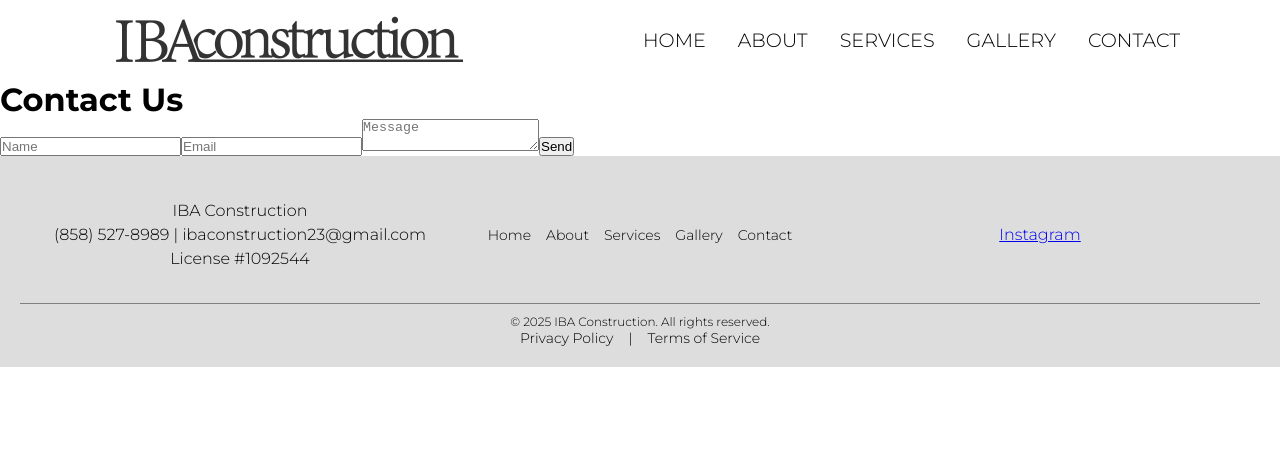
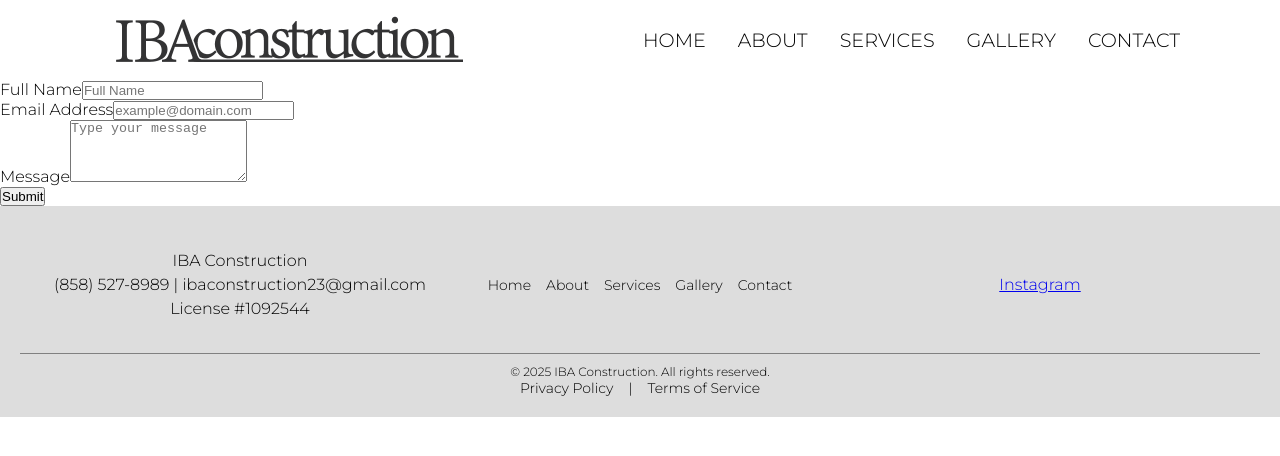
Before and after one commit to sebas-ib/iba-construction-website, a Next.js app: page /contact in a window 1280 px wide. Shown: the top 456 px of the page. Built offline with nearby package versions, Linux system fonts and the light colour scheme.

Commit message:
Set up email API route and updated contact page

```diff
--- a/package.json
+++ b/package.json
@@ -9,9 +9,12 @@
     "lint": "next lint"
   },
   "dependencies": {
+    "@types/nodemailer": "^6.4.17",
     "next": "^15.2.4",
+    "nodemailer": "^6.10.0",
     "react": "^19.0.0",
     "react-dom": "^19.0.0",
+    "react-hook-form": "^7.54.2",
     "react-photo-view": "^1.2.7"
   },
   "devDependencies": {
--- a/src/app/about/page.tsx
+++ b/src/app/about/page.tsx
@@ -6,7 +6,7 @@
     <div className="about">
       {/* Hero Section — as-is */}
       <div className="hero-section">
-        <img src="/about_image.webp" alt="Team working together" />
+        <img src="/assets/new_construction.jpg" alt="Team working together" />
 
         <div className="title-card">
           <h1 className="header">About Us</h1>
--- a/src/app/api/contact/route.ts
+++ /dev/null
@@ -1,7 +0,0 @@
-import { NextResponse } from "next/server";
-
-export async function POST(req: Request) {
-  const data = await req.json();
-  console.log("Received contact message:", data);
-  return NextResponse.json({ success: true });
-}
--- /dev/null
+++ b/src/app/api/email/route.ts
@@ -0,0 +1,50 @@
+import { type NextRequest, NextResponse } from "next/server";
+import nodemailer from "nodemailer";
+import Mail from "nodemailer/lib/mailer";
+
+export async function POST(request: NextRequest) {
+  const { email, name, message } = await request.json();
+
+  const transport = nodemailer.createTransport({
+    service: "gmail",
+    /*
+        setting service as 'gmail' is same as providing these setings:
+        host: "smtp.gmail.com",
+        port: 465,
+        secure: true
+        If you want to use a different email provider other than gmail, you need to provide these manually.
+        Or you can go use these well known services and their settings at
+        https://github.com/nodemailer/nodemailer/blob/master/lib/well-known/services.json
+    */
+    auth: {
+      user: process.env.MY_EMAIL,
+      pass: process.env.MY_PASSWORD,
+    },
+  });
+
+  const mailOptions: Mail.Options = {
+    from: process.env.MY_EMAIL,
+    to: process.env.MY_EMAIL,
+    // cc: email, (uncomment this line if you want to send a copy to the sender)
+    subject: `Message from ${name} (${email})`,
+    text: message,
+  };
+
+  const sendMailPromise = () =>
+    new Promise<string>((resolve, reject) => {
+      transport.sendMail(mailOptions, function (err) {
+        if (!err) {
+          resolve("Email sent");
+        } else {
+          reject(err.message);
+        }
+      });
+    });
+
+  try {
+    await sendMailPromise();
+    return NextResponse.json({ message: "Email sent" });
+  } catch (err) {
+    return NextResponse.json({ error: err }, { status: 500 });
+  }
+}
--- a/src/app/contact/page.tsx
+++ b/src/app/contact/page.tsx
@@ -1,54 +1,73 @@
 "use client";
 
-import { useState } from "react";
+import { FC } from "react";
+import { useForm } from "react-hook-form";
+import { sendEmail } from "@/utils/send-email";
 
-export default function ContactPage() {
-  const [formData, setFormData] = useState({
-    name: "",
-    email: "",
-    message: "",
-  });
+export type FormData = {
+  name: string;
+  email: string;
+  message: string;
+};
 
-  async function handleSubmit(e: React.FormEvent) {
-    e.preventDefault();
-    await fetch("/api/contact", {
-      method: "POST",
-      headers: { "Content-Type": "application/json" },
-      body: JSON.stringify(formData),
-    });
-    alert("Message sent!");
+const Contact: FC = () => {
+  const { register, handleSubmit } = useForm<FormData>();
+
+  function onSubmit(data: FormData) {
+    sendEmail(data);
   }
 
   return (
-    <main className="container mx-auto p-8">
-      <h1 className="text-3xl font-bold">Contact Us</h1>
-      <form onSubmit={handleSubmit} className="mt-6 space-y-4">
+    <form onSubmit={handleSubmit(onSubmit)}>
+      <div className="mb-5">
+        <label
+          htmlFor="name"
+          className="mb-3 block text-base font-medium text-black"
+        >
+          Full Name
+        </label>
         <input
           type="text"
-          placeholder="Name"
-          required
-          className="border p-2 w-full"
-          onChange={(e) => setFormData({ ...formData, name: e.target.value })}
+          placeholder="Full Name"
+          className="w-full rounded-md border border-gray-300 bg-white py-3 px-6 text-base font-medium text-gray-700 outline-none focus:border-purple-500 focus:shadow-md"
+          {...register("name", { required: true })}
         />
+      </div>
+      <div className="mb-5">
+        <label
+          htmlFor="email"
+          className="mb-3 block text-base font-medium text-black"
+        >
+          Email Address
+        </label>
         <input
           type="email"
-          placeholder="Email"
-          required
-          className="border p-2 w-full"
-          onChange={(e) => setFormData({ ...formData, email: e.target.value })}
+          placeholder="example@domain.com"
+          className="w-full rounded-md border border-gray-300 bg-white py-3 px-6 text-base font-medium text-gray-700 outline-none focus:border-purple-500 focus:shadow-md"
+          {...register("email", { required: true })}
         />
+      </div>
+      <div className="mb-5">
+        <label
+          htmlFor="message"
+          className="mb-3 block text-base font-medium text-black"
+        >
+          Message
+        </label>
         <textarea
-          placeholder="Message"
-          required
-          className="border p-2 w-full"
-          onChange={(e) =>
-            setFormData({ ...formData, message: e.target.value })
-          }
+          rows={4}
+          placeholder="Type your message"
+          className="w-full resize-none rounded-md border border-gray-300 bg-white py-3 px-6 text-base font-medium text-gray-700 outline-none focus:border-purple-500 focus:shadow-md"
+          {...register("message", { required: true })}
         ></textarea>
-        <button type="submit" className="bg-blue-600 text-white p-2">
-          Send
+      </div>
+      <div>
+        <button className="hover:shadow-form rounded-md bg-purple-500 py-3 px-8 text-base font-semibold text-white outline-none">
+          Submit
         </button>
-      </form>
-    </main>
+      </div>
+    </form>
   );
-}
+};
+
+export default Contact;
--- a/src/app/home/home.css
+++ b/src/app/home/home.css
@@ -198,4 +198,9 @@
     object-fit: contain;
     transition: transform 0.3s ease-in-out;
   }
+
+  .title-card {
+    width: 90%;
+    padding: 20px;
+  }
 }
--- a/src/components/Navbar.module.css
+++ b/src/components/Navbar.module.css
@@ -5,7 +5,7 @@
 .nav {
   position: sticky;
   top: 0;
-  background: rgba(255, 255, 255, 0.5);
+  background: rgba(255, 255, 255, 0.9);
   backdrop-filter: blur(10px);
   display: flex;
   justify-content: space-around;
--- /dev/null
+++ b/src/utils/send-email.ts
@@ -0,0 +1,17 @@
+import { FormData } from "@/app/contact/page";
+
+export function sendEmail(data: FormData) {
+  const apiEndpoint = "/api/email";
+
+  fetch(apiEndpoint, {
+    method: "POST",
+    body: JSON.stringify(data),
+  })
+    .then((res) => res.json())
+    .then((response) => {
+      alert(response.message);
+    })
+    .catch((err) => {
+      alert(err);
+    });
+}
```
Also changed, not shown: 1 other file (tests, documents, lock files or other folders).
